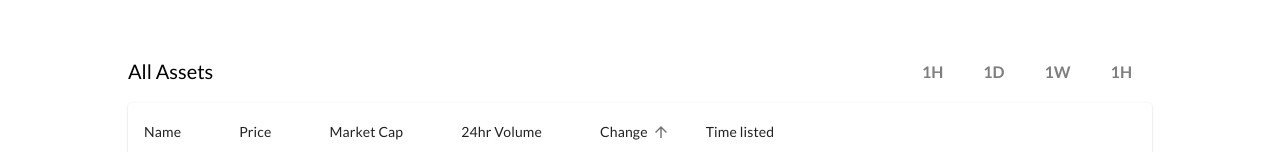
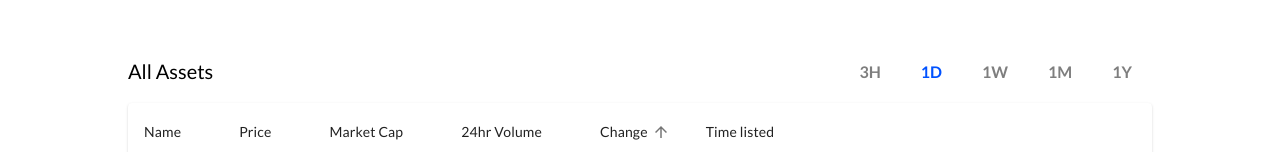
Before and after one commit to kevinamexo/crypto-tracker, a React (Create React App) app: page /coins in a window 1280 px wide. Shown: the part 590-742 px from the top of the page. Built offline with nearby package versions, Linux system fonts and the light colour scheme; no server answers.

Commit message:
Added reducer for updating time period on assets table

```diff
--- a/src/pages/Coins/Coins.tsx
+++ b/src/pages/Coins/Coins.tsx
@@ -5,11 +5,14 @@ import CoinCard from "../../components/CoinCard/CoinCard";
 import "./CoinsPage.css";
 import { BiSearch } from "react-icons/bi";
 import BasicTable from "./CoinsTable";
-import { useDispatch } from "react-redux";
+import { useDispatch, useSelector } from "react-redux";
 import {
   setLoadingAssets,
   setTableData,
+  setTimePeriod,
+  TableTimePeriod,
 } from "../../redux/app/features/tables/assetsTableSlice";
+import { RootState } from "../../redux/app/store";
 
 export interface RankParameter {
   marketCap: string;
@@ -45,6 +48,7 @@ const Coins: React.FC = () => {
   const [stats, setStats] = useState<Stats>({} as Stats);
   const [sortBy, setSortBy] = useState<activeParameterType>("change");
   const [order, setOrder] = useState<"desc" | "asc">("desc");
+  const { timePeriod } = useSelector((state: RootState) => state.assetsTable);
   // const activeParameterName = parameters[sortBy];
   const dispatch = useDispatch();
 
@@ -53,7 +57,7 @@ const Coins: React.FC = () => {
     url: "https://coinranking1.p.rapidapi.com/coins",
     params: {
       referenceCurrencyUuid: "yhjMzLPhuIDl",
-      timePeriod: "24h",
+      timePeriod: timePeriod,
       tiers: "1",
       orderBy: sortBy,
       orderDirection: order,
@@ -75,6 +79,21 @@ const Coins: React.FC = () => {
     "listedAt",
     "iconUrl",
   ];
+
+  const timeLabelValues: Record<string, TableTimePeriod> = {
+    "3H": "3h",
+    "1D": "24h",
+    "1W": "7d",
+    "1M": "30d",
+    "1Y": "1y",
+  };
+  const handleTimeLabelChange = (
+    event: React.MouseEvent<HTMLLIElement, MouseEvent>,
+    timeLabel: string
+  ) => {
+    console.log(timeLabelValues[timeLabel]);
+    dispatch(setTimePeriod(timeLabelValues[timeLabel]));
+  };
   useEffect(() => {
     setLoadingCoins(true);
     dispatch(setLoadingAssets(true));
@@ -170,10 +189,16 @@ const Coins: React.FC = () => {
       <div className="assets-table-header">
         <p style={{ fontSize: "20px" }}> All Assets</p>
         <ul className="tablefilterTimePeriods">
-          <li className="timeLabel">1H</li>
-          <li className="timeLabel">1D</li>
-          <li className="timeLabel">1W</li>
-          <li className="timeLabel">1H</li>
+          {["3H", "1D", "1W", "1M", "1Y"].map((x) => (
+            <li
+              className={`timeLabel${
+                timePeriod === timeLabelValues[x] ? "-active" : ""
+              }`}
+              onClick={(e) => handleTimeLabelChange(e, x)}
+            >
+              {x}
+            </li>
+          ))}
         </ul>
       </div>
       <div className="assets-table">
--- a/src/pages/Coins/CoinsPage.css
+++ b/src/pages/Coins/CoinsPage.css
@@ -92,6 +92,14 @@
   margin: 0 20px;
   font-weight: 600;
   color: rgb(126, 126, 126);
+  cursor: pointer;
+}
+
+.assets-table-header .tablefilterTimePeriods .timeLabel-active {
+  margin: 0 20px;
+  font-weight: 600;
+  color: var(--coinbaseblue);
+  cursor: pointer;
 }
 .assets-table {
   margin-top: 20px;
--- a/src/pages/Coins/CoinsResponseTypes.ts
+++ b/src/pages/Coins/CoinsResponseTypes.ts
@@ -27,6 +27,7 @@ export interface Coin {
   btcPrice: string;
 }
 
+
 export interface Stats {
   total: number;
   totalCoins: number;
--- a/src/redux/app/features/tables/assetsTableSlice.ts
+++ b/src/redux/app/features/tables/assetsTableSlice.ts
@@ -1,12 +1,16 @@
 import { createSlice, PayloadAction } from "@reduxjs/toolkit";
+
+export type TableTimePeriod = "3h" | "24h" | "7d" | "30d" | "1y";
 
 interface TableState {
   loadingAssets: boolean | null;
   tableData: Record<string, any>[];
+  timePeriod: TableTimePeriod;
 }
 const initialState: TableState = {
   loadingAssets: null,
   tableData: [] as Record<string, any>[],
+  timePeriod: "24h",
 };
 
 const assetsTableSlice = createSlice({
@@ -16,12 +20,16 @@ const assetsTableSlice = createSlice({
     setLoadingAssets: (state, action: PayloadAction<boolean>) => {
       state.loadingAssets = action.payload;
     },
+    setTimePeriod: (state, action: PayloadAction<TableTimePeriod>) => {
+      state.timePeriod = action.payload;
+    },
     setTableData: (state, action: PayloadAction<Array<Object>>) => {
       state.tableData = action.payload;
     },
   },
 });
 
-export const { setLoadingAssets, setTableData } = assetsTableSlice.actions;
+export const { setLoadingAssets, setTableData, setTimePeriod } =
+  assetsTableSlice.actions;
 
 export default assetsTableSlice.reducer;
```
